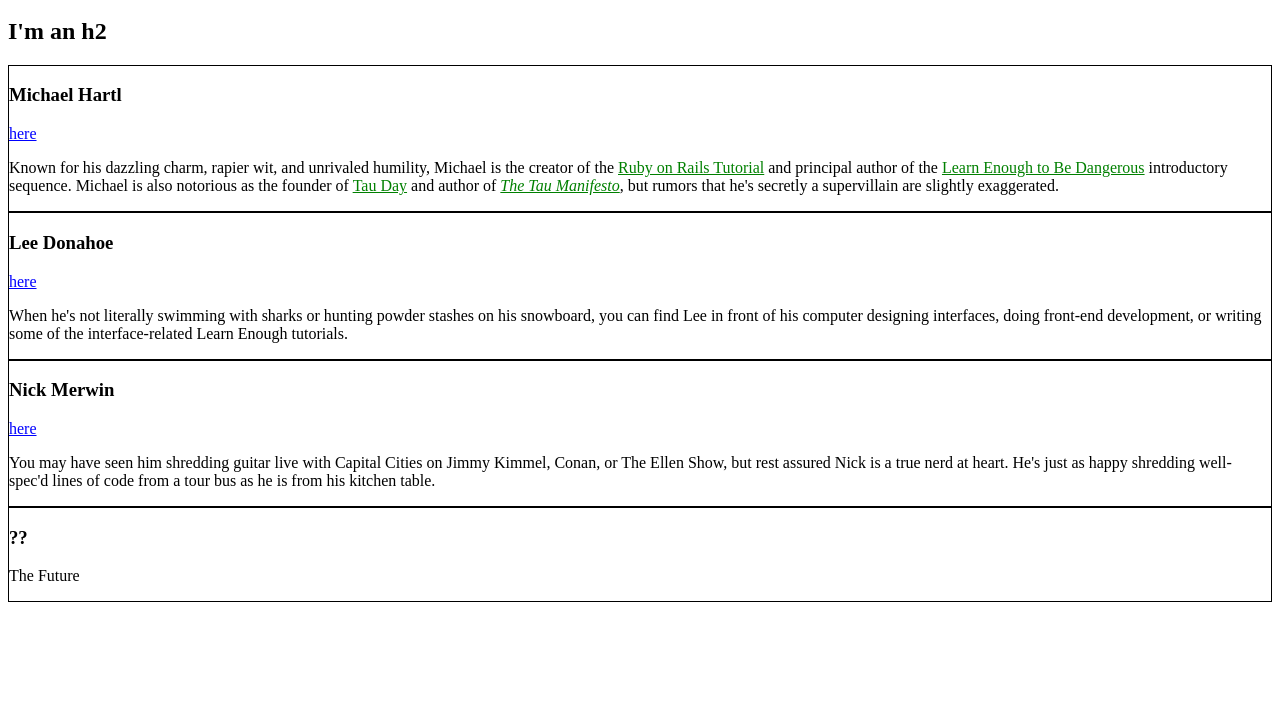
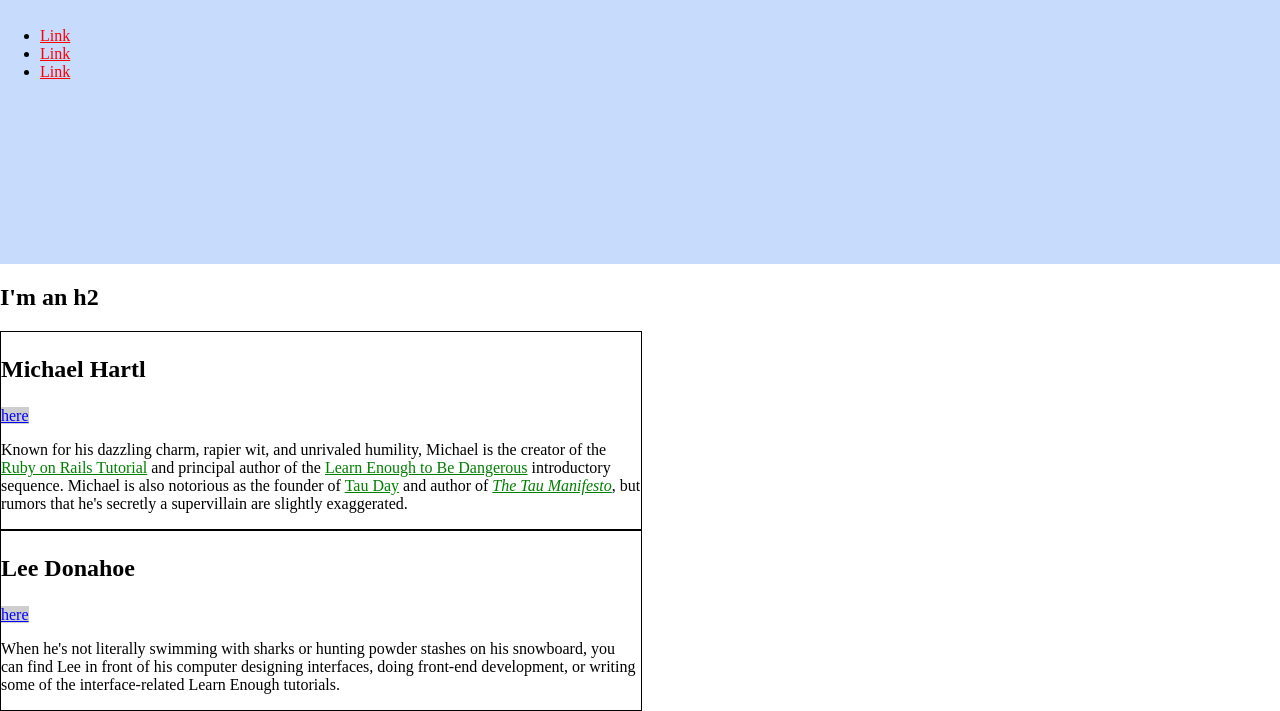
Before and after one commit to adamjohnlea/adamjohnlea.github.com, a plain HTML site: page index.html in a window 1280 px wide. Shown: the part 136-847 px from the top of the page. Before the commit the page ends 800 px from the top, so only its background shows below. Drawn offline with Linux system fonts and the light colour scheme.

Commit message:
add vh vw

```diff
--- a/index.html
+++ b/index.html
@@ -6,18 +6,47 @@
     <meta charset="utf-8">
     <style>
         /* GLOBAL STYLES */
+        html,
+        body {
+            margin: 0;
+            padding: 0;
+        }
+
+        h1 {
+            font-size: 7vw;
+            margin-top: 0;
+        }
+
         a {
-            color: red;
+            color: #f00;
+        }
+
+        /* HERO STYLES */
+        .full-hero {
+            background-color: #c7dbfc;
+            height: 50vh;
         }
 
         /* SOCIAL STYLES */
         .social-link {
+            background: #96969677;
             color: blue;
         }
 
         /* BIO STYLES */
+
         .bio-box {
             border: 1px solid black;
+            font-size: 1rem;
+            width: 50%;
+        }
+
+        .bio-box h3 {
+            font-size: 1.5em;
+        }
+
+        .bio-copy {
+            font-size: 1em;
         }
 
         .bio-copy a {
@@ -27,6 +56,7 @@
 </head>
 
 <body>
+    <div class="full-hero hero-home">
         <h1>I'm an h1</h1>
         <ul>
             <li>
@@ -39,7 +69,9 @@
                 <a href="https://example.com/">Link</a>
             </li>
         </ul>
+    </div>
     <h2>I'm an h2</h2>
+    <div class="bio-wrapper">
         <div class="bio-box">
             <h3>Michael Hartl</h3>
             <a href="https://twitter.com/mhartl" class="social-link">here</a>
@@ -85,10 +117,14 @@
         </div>
         <div class="bio-box">
             <h3>??</h3>
+            <div class="bio-copy">
                 <p>
                     The Future
                 </p>
             </div>
+        </div>
+    </div>
+
 </body>
 
 </html>
```
Lines whose indentation alone changed are shown as unchanged.
